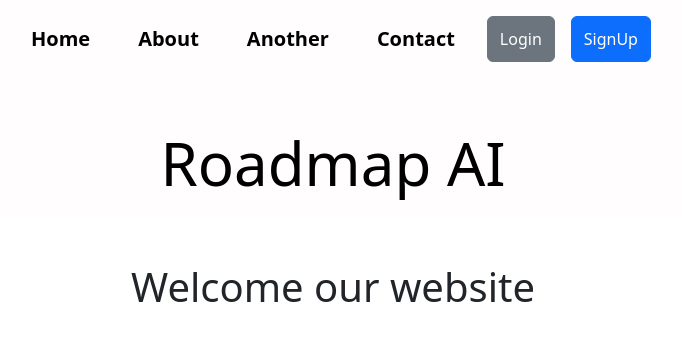
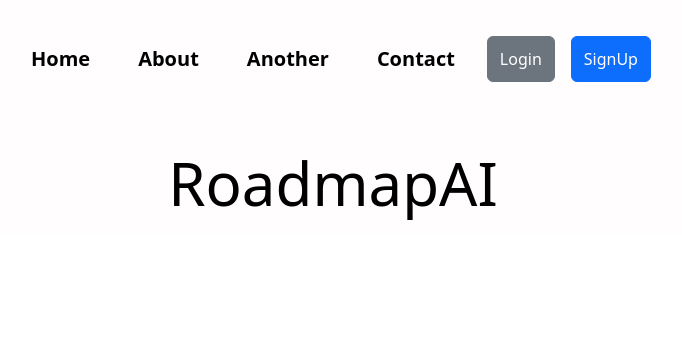
Before and after one commit to DhanushA1307/roadmapAI, a React (Vite) app in the folder FrontendTemplate/: page /home in a window 1280 px wide. Shown: the top 340 px of the page, without its empty margins (307-989 px from the left). Built offline with nearby package versions, Linux system fonts and the light colour scheme.

Commit message:
No changes just checking

```diff
--- a/FrontendTemplate/src/components/Navbar.css
+++ b/FrontendTemplate/src/components/Navbar.css
@@ -1,5 +1,5 @@
 nav {
-    background-color: #fffdfd; /* Dark navbar */
+    background-color: #fffdfd;
     padding: 1rem;
 }
 
@@ -17,6 +17,7 @@ nav ul {
   justify-content: center;
   gap: 1rem;
   padding-bottom: 15px;
+  margin-top: 20px;
 }
 
 nav ul a {
--- a/FrontendTemplate/src/components/Navbar.jsx
+++ b/FrontendTemplate/src/components/Navbar.jsx
@@ -19,7 +19,7 @@ const Navbar = () => {
         <button type="submit" className="btn btn-secondary">Login</button>
         <button type="submit" className="btn btn-primary">SignUp</button>
       </ul>
-      <h1 style={titleStyle}>Roadmap AI</h1>
+      <h1 style={titleStyle}>RoadmapAI</h1>
     </nav>
   );
 };
--- a/FrontendTemplate/src/pages/Home.jsx
+++ b/FrontendTemplate/src/pages/Home.jsx
@@ -3,7 +3,7 @@ import React from 'react'
 const Home = () => {
   return (
     <div className='about-container'>
-      <h1>Welcome our website</h1>
+
     </div>
   )
 }
```
